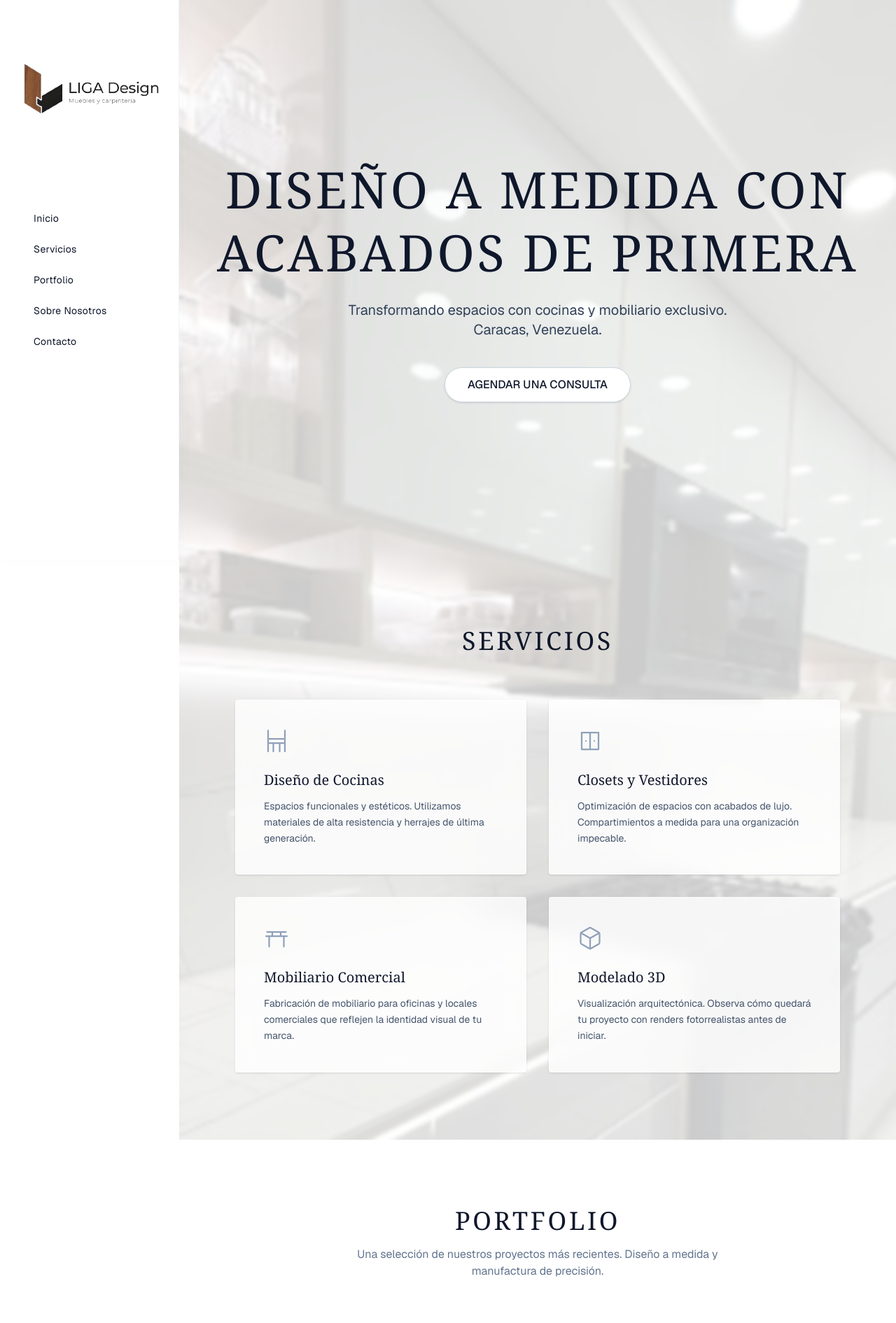
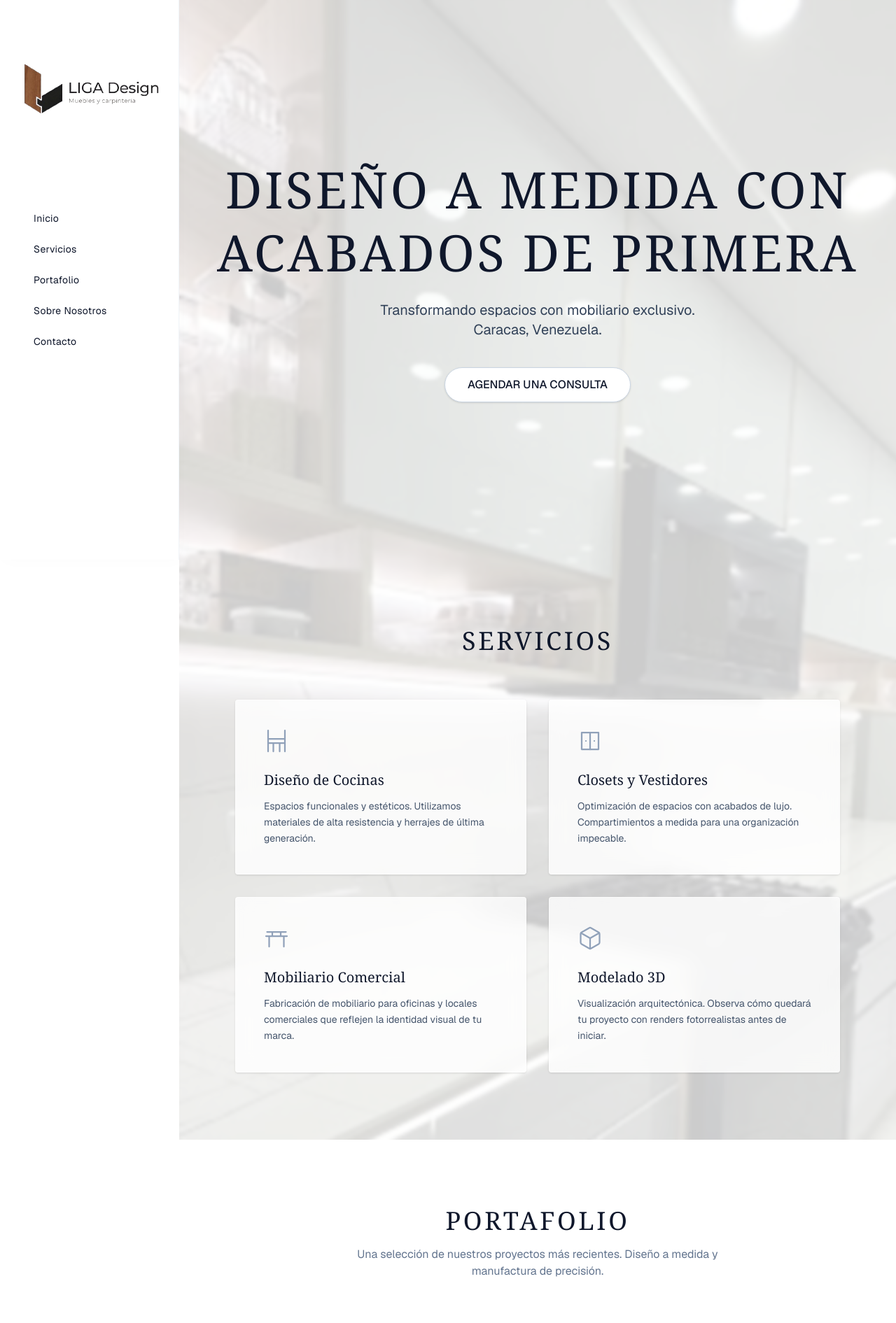
Before and after one commit to Gabbuvtt/ligadesign, a Next.js app: page / in a window 1280 px wide. Shown: the top 1891 px of the page at 70% size. Built offline with nearby package versions, Linux system fonts and the light colour scheme.

Commit message:
feat: fix logo in header mobile, reestructure inicio section and rename portfolio section to portafolio

```diff
--- a/src/app/page.tsx
+++ b/src/app/page.tsx
@@ -44,7 +44,7 @@ export default function Home() {
                   alt="LIGA Design Logo"
                   width={200}
                   height={100}
-                  className="w-auto h-16 object-contain"
+                  className="w-36 h-auto object-contain scale-125 origin-left"
                   priority
                 />
                 <button
@@ -88,7 +88,7 @@ export default function Home() {
          <nav className="flex flex-col gap-6 text-sm tracking-wide">
             <a href="#inicio" className="hover:font-bold transition-all">Inicio</a>
             <a href="#servicios" className="hover:font-bold transition-all">Servicios</a>
-            <a href="#portfolio" className="hover:font-bold transition-all">Portfolio</a>
+            <a href="#portfolio" className="hover:font-bold transition-all">Portafolio</a>
             <a href="#sobre-nosotros" className="hover:font-bold transition-all">Sobre Nosotros</a>
             <a href="#contacto" className="hover:font-bold transition-all">Contacto</a>
          </nav>
@@ -110,7 +110,7 @@ export default function Home() {
               Diseño a medida con <br className="hidden md:block" /> acabados de primera
             </h1>
             <p className="text-base md:text-xl mb-10 text-slate-700 px-4">
-              Transformando espacios con cocinas y mobiliario exclusivo. <br /> Caracas, Venezuela.
+              Transformando espacios con mobiliario exclusivo. <br /> Caracas, Venezuela.
             </p>
             <a href="#contacto" className="px-8 py-3 bg-white border border-slate-300 shadow-sm rounded-full font-medium text-sm md:text-base text-slate-900 hover:bg-slate-50 transition duration-300">
               AGENDAR UNA CONSULTA
@@ -161,7 +161,7 @@ export default function Home() {
         {/* 3. PORTFOLIO */}
         <section id="portfolio" className="min-h-screen w-full bg-white py-24 px-6 md:px-20 flex flex-col items-center">
            <div className="flex flex-col items-center mb-12 md:mb-16 text-center">
-             <h2 className="text-3xl md:text-4xl font-serif uppercase tracking-widest text-slate-900 mb-4">Portfolio</h2>
+             <h2 className="text-3xl md:text-4xl font-serif uppercase tracking-widest text-slate-900 mb-4">Portafolio</h2>
              <p className="text-slate-500 max-w-xl text-sm md:text-base">Una selección de nuestros proyectos más recientes. Diseño a medida y manufactura de precisión.</p>
            </div>
 
```
